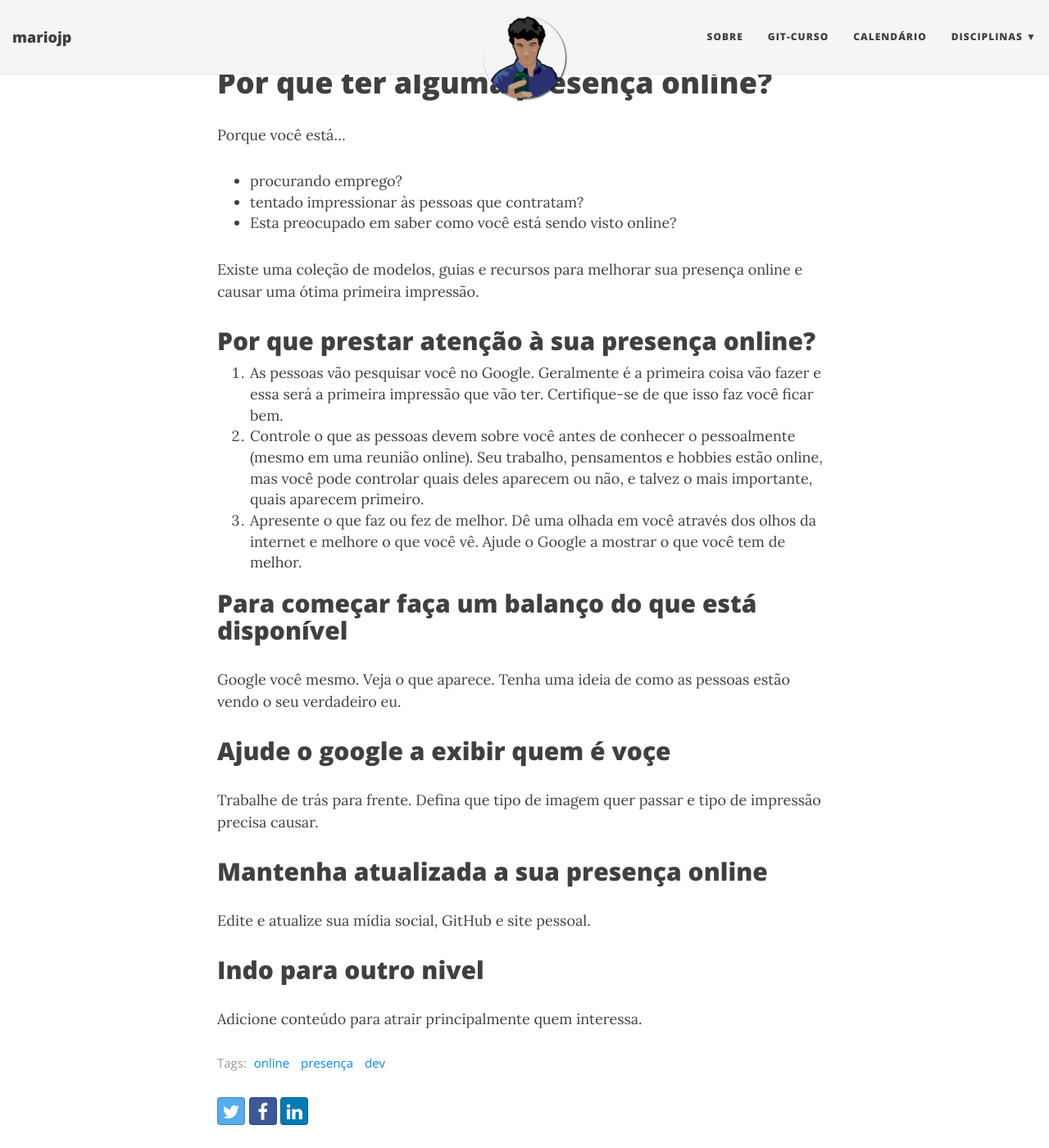
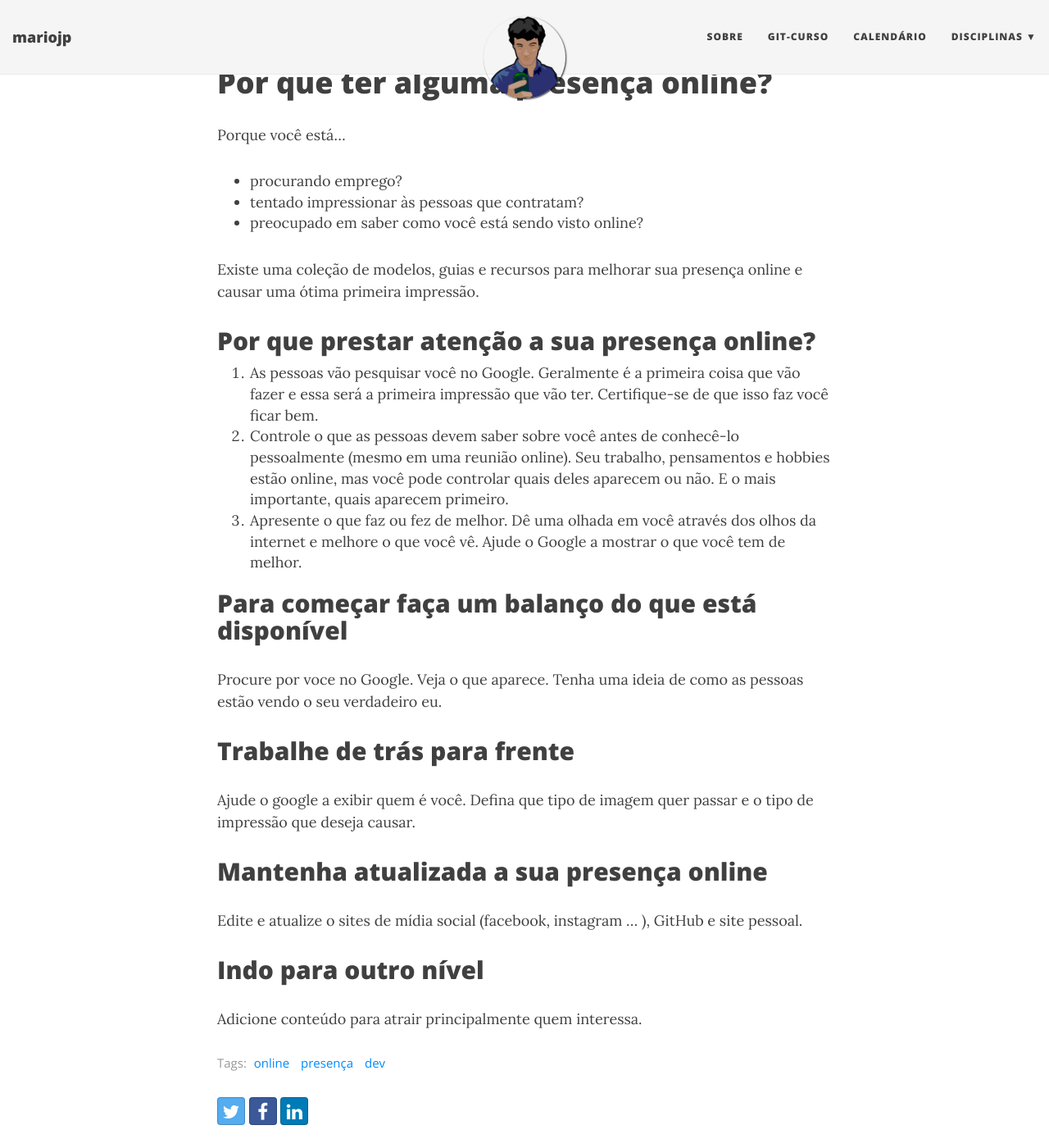
Before and after one commit to mariojp/mariojp.github.io, a Jekyll site: the page built from _posts/2021-06-04-presenca-online-porque.md, in a window 1280 px wide and 1400 px high, scrolled down 284 px. Shown: the whole window at 82% size. Built offline with Jekyll 4.4.1, drawn with Linux system fonts in a browser that asks for light colours; nearby versions of some CDN libraries.

Commit message:
Update 2021-06-04-presenca-online-porque.md

```diff
--- a/_posts/2021-06-04-presenca-online-porque.md
+++ b/_posts/2021-06-04-presenca-online-porque.md
@@ -12,24 +12,24 @@ Porque você está...
 
 - procurando emprego?
 - tentado impressionar às pessoas que contratam?
-- Esta preocupado em saber como você está sendo visto online?
+- preocupado em saber como você está sendo visto online?
 
 Existe uma coleção de modelos, guias e recursos para melhorar sua presença online e causar uma ótima primeira impressão.
 
-## Por que prestar atenção à sua presença online?
+## Por que prestar atenção a sua presença online?
 
-1. As pessoas vão pesquisar você no Google. Geralmente é a primeira coisa vão fazer e essa será a primeira impressão que vão ter. Certifique-se de que isso faz você ficar bem.
-2. Controle o que as pessoas devem sobre você antes de conhecer o pessoalmente (mesmo em uma reunião online). Seu trabalho, pensamentos e hobbies estão online, mas você pode controlar quais deles aparecem ou não, e talvez o mais importante, quais aparecem primeiro.
+1. As pessoas vão pesquisar você no Google. Geralmente é a primeira coisa que vão fazer e essa será a primeira impressão que vão ter. Certifique-se de que isso faz você ficar bem.
+2. Controle o que as pessoas devem saber sobre você antes de conhecê-lo pessoalmente (mesmo em uma reunião online). Seu trabalho, pensamentos e hobbies estão online, mas você pode controlar quais deles aparecem ou não. E o mais importante, quais aparecem primeiro.
 3. Apresente o que faz ou fez de melhor. Dê uma olhada em você através dos olhos da internet e melhore o que você vê. Ajude o Google a mostrar o que você tem de melhor.
 
 ## Para começar faça um balanço do que está disponível
-Google você mesmo. Veja o que aparece. Tenha uma ideia de como as pessoas estão vendo o seu verdadeiro eu.
+Procure por voce no Google. Veja o que aparece. Tenha uma ideia de como as pessoas estão vendo o seu verdadeiro eu.
 
-## Ajude o google a exibir quem é voçe
-Trabalhe de trás para frente. Defina que tipo de imagem quer passar e tipo de impressão precisa causar.
+## Trabalhe de trás para frente
+Ajude o google a exibir quem é você. Defina que tipo de imagem quer passar e o tipo de impressão que deseja causar.
 
 ## Mantenha atualizada a sua presença online
-Edite e atualize sua mídia social, GitHub e site pessoal.
+Edite e atualize o sites de mídia social (facebook, instagram ... ), GitHub e site pessoal.
 
-## Indo para outro nivel
+## Indo para outro nível
 Adicione conteúdo para atrair principalmente quem interessa.
```
